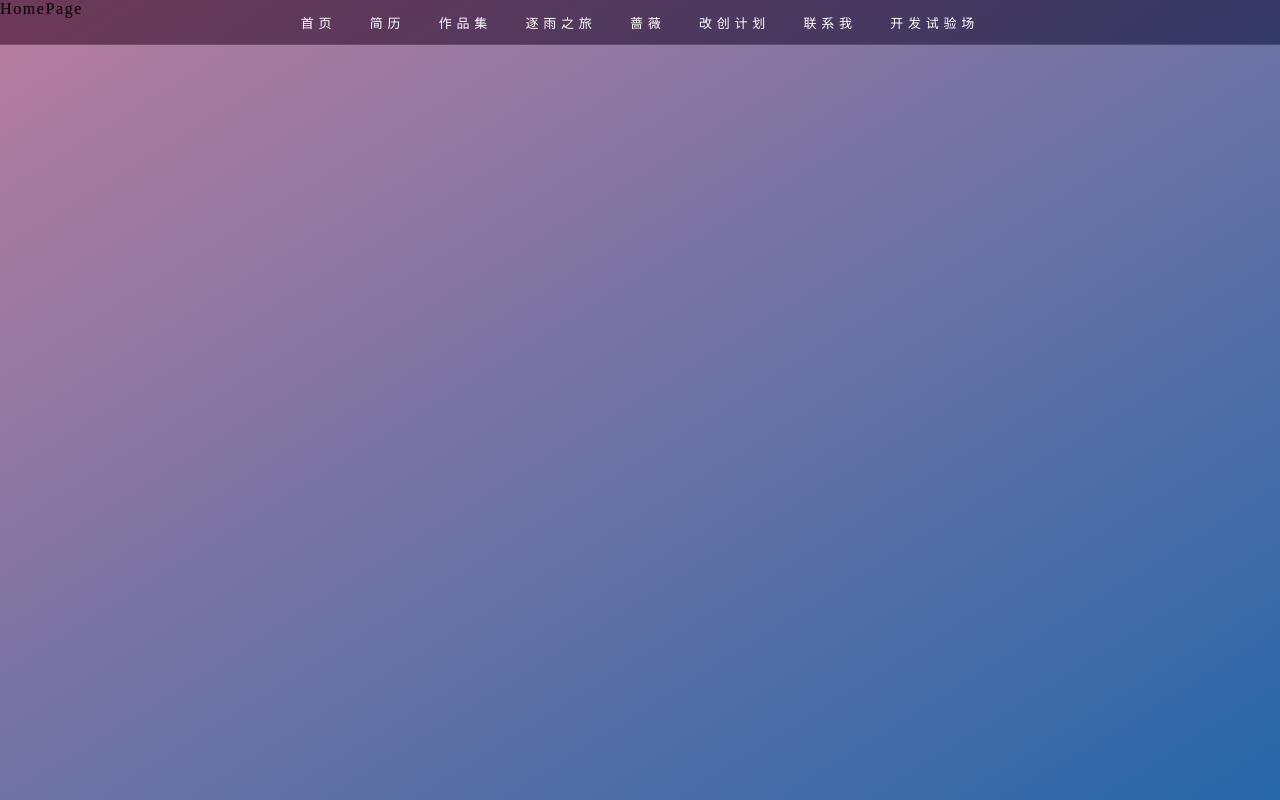
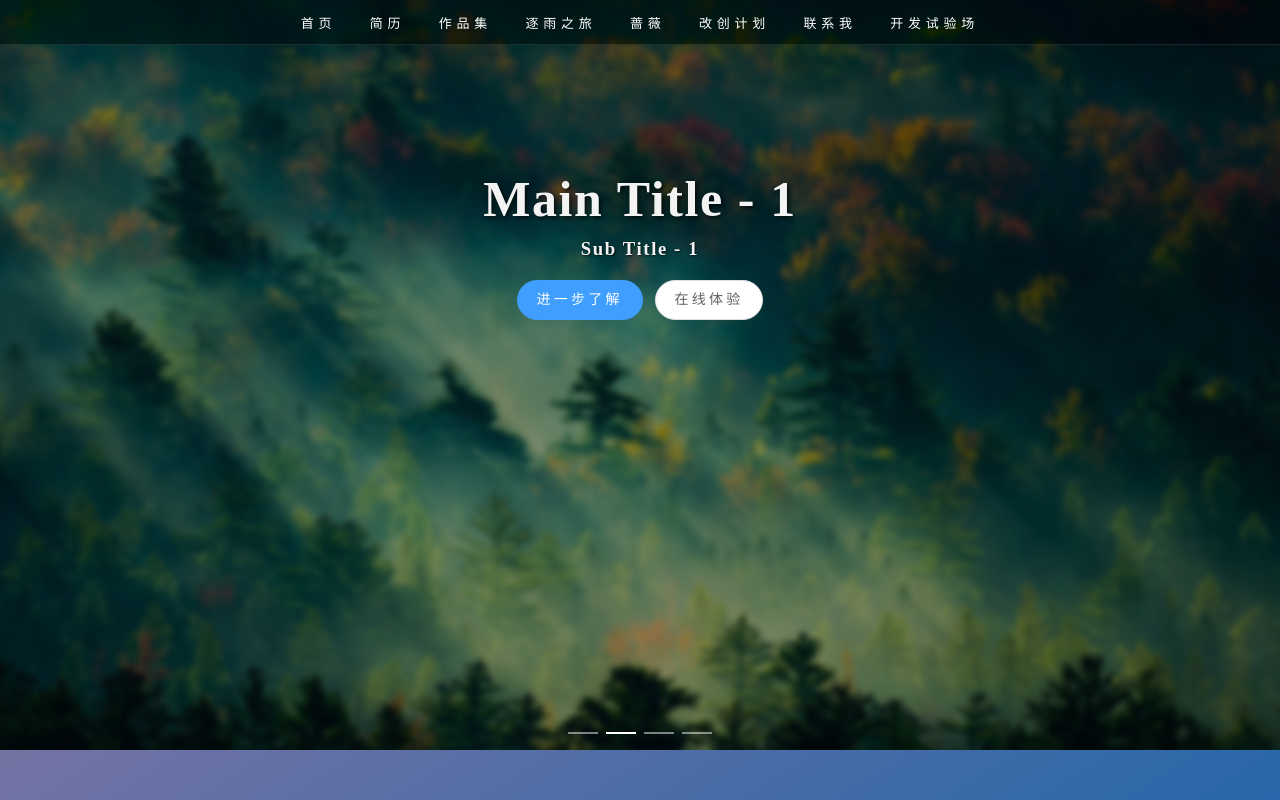
Before and after one commit to StelleRainn/StelleRainnRM, a Vue app: page /home in a window 1280 px wide. Built offline with nearby package versions, Linux system fonts and the light colour scheme; a web font is replaced by a local one.

Commit message:
首页版图-完成初步设计

```diff
--- /dev/null
+++ b/src/components/HeroBanner.vue
@@ -0,0 +1,91 @@
+<script setup>
+const props = defineProps({
+  bgUrl: String
+})
+
+</script>
+
+<template>
+  <!-- 动态设置背景 -->
+  <div class="hero-banner-container">
+    <!-- 背景层 -->
+    <div class="background-layer" :style="{ backgroundImage: props.bgUrl ? `url(${props.bgUrl})` : 'none' }"></div>
+    <!-- 内容层 -->
+    <div class="content-layer">
+      <h1>
+        <slot name="main-title">默认大标题</slot>
+      </h1>
+      <h3>
+        <slot name="sub-title">默认小标题</slot>
+      </h3>
+      <div class="button-group">
+        <el-button type="primary" round size="large">进一步了解</el-button>
+        <el-button round plain size="large">在线体验</el-button>
+      </div>
+    </div>
+  </div>
+</template>
+
+<style lang="scss" scoped>
+// 通过两个层：背景层和内容层，外加一个伪元素层，三层分层显示，便于控制
+// 包括最大的容器在内，存在四层结构 → 依次通过两级“子绝父相”完成内容定位、层次的脱标与重叠
+// 通过 filter 属性，直接模糊背景层
+// 通过 z-index 属性，控制层级的重叠效果
+.hero-banner-container {
+  position: relative;
+  height: 100%;
+  overflow: hidden;
+
+  .background-layer {
+    position: absolute;
+    top: 0;
+    left: 0;
+    width: 100%;
+    height: 100%;
+    background-size: cover;
+    background-position: center;
+    background-repeat: no-repeat;
+    filter: blur(3px); // 背景层模糊
+    transform: scale(1.1); // 稍微放大以避免模糊边缘
+  }
+
+  .content-layer {
+    position: relative;
+    z-index: 2;
+    height: 100%;
+    display: flex;
+    flex-direction: column;
+    align-items: center;
+    color: #f3f3f3;
+
+    // 添加半透明背景以进一步增强可读性
+    &::before {
+      content: '';
+      position: absolute;
+      top: 0;
+      left: 0;
+      width: 100%;
+      height: 100%;
+      background: rgba(0, 0, 0, 0.3);
+      z-index: -1;
+    }
+
+    h1 {
+      margin-top: 170px;
+      font-size: 50px;
+      text-shadow: 2px 2px 4px rgba(0, 0, 0, 0.7);
+    }
+
+    h3 {
+      margin-top: 10px;
+      text-shadow: 1px 1px 2px rgba(0, 0, 0, 0.7);
+    }
+
+    .el-button {
+      margin-top: 20px;
+      font-family: 'NotoSerifSC', serif;
+      letter-spacing: 0.2rem;
+    }
+  }
+}
+</style>
--- a/src/views/home/Home.vue
+++ b/src/views/home/Home.vue
@@ -1,7 +1,110 @@
-<script setup></script>
+<script setup>
+import { ref, computed } from 'vue'
+import HeroBanner from '@/components/HeroBanner.vue'
+
+import { Orange } from '@element-plus/icons-vue'
+
+// 导入图片
+import xiaoju1 from '@/assets/images/xiaoju-1.jpeg'
+import forest1 from '@/assets/images/forest-1.jpeg'
+import miku1 from '@/assets/images/miku-1.jpeg'
+import furina1 from '@/assets/images/furina-1.jpeg'
+
+const containerRef = ref(null)
+// 计算滚动偏移
+const windowHeight = ref(window.innerHeight)
+const viewportOffset = computed(() => {
+  return windowHeight.value * 0.5
+})
+
+const bgUrls = ref([
+  xiaoju1,
+  forest1,
+  miku1,
+  furina1,
+])
+
+const handleClick = (e) => {
+  e.preventDefault()
+}
+</script>
 
 <template>
-  <span>HomePage</span>
+  <el-container class="home-container">
+    <div class="home-container-aside">
+      <!-- 自定义滚动容器需要添加offset和e.preventDefault -->
+      <el-anchor :container="containerRef" direction="vertical" type="default" :offset="viewportOffset"
+        @click="handleClick">
+        <el-anchor-link href="#banner1">
+          <el-icon class="is-loading" size="50">
+            <Orange />
+          </el-icon>
+        </el-anchor-link>
+        <el-anchor-link href="#banner2">
+          <el-icon class="is-loading" size="50">
+            <Orange />
+          </el-icon>
+        </el-anchor-link>
+        <el-anchor-link href="#banner3">
+          <el-icon class="is-loading" size="50">
+            <Orange />
+          </el-icon>
+        </el-anchor-link>
+      </el-anchor>
+    </div>
+    <el-main class="home-container-main">
+      <div class="anchor-ref" ref="containerRef">
+        <section id="banner1" class="hero-banner">
+          <!-- height 高度要和 hero-banner 一致 -->
+          <el-carousel height="750px" interval="5000">
+            <el-carousel-item v-for="(bgUrl, index) in bgUrls" :key="index">
+              <HeroBanner :bgUrl="bgUrl">
+                <template #main-title>Main Title - {{ index }}</template>
+                <template #sub-title>Sub Title - {{ index }}</template>
+              </HeroBanner>
+            </el-carousel-item>
+          </el-carousel>
+        </section>
+        <section id="banner2" class="prime-banner"></section>
+        <section id="banner3" class="sub-banner"></section>
+      </div>
+    </el-main>
+  </el-container>
 </template>
 
-<style lang="sass" scoped></style>
+<style lang="scss" scoped>
+.home-container {
+  min-height: 100vh;
+  position: relative;
+}
+
+.home-container-aside {
+  position: fixed;
+  left: 5px;
+  top: 45vh;
+  transform: translateY(-50%);
+
+  display: flex;
+
+  .el-anchor {
+    background: none;
+
+    .el-anchor__item {
+      padding: 10px 0;
+    }
+  }
+}
+
+.home-container-main {
+  padding: 0;
+
+  .hero-banner {
+    height: 750px;
+  }
+
+  .anchor-ref {
+    max-height: 100vh;
+    overflow-y: scroll;
+  }
+}
+</style>
```
Also changed, not shown: src/views/playground/TryElAnchor2.vue (+11 -10 lines), .obsidian/workspace.json, src/assets/images/forest-1.jpeg (added), src/assets/images/xiaoju-1.jpeg (added).
